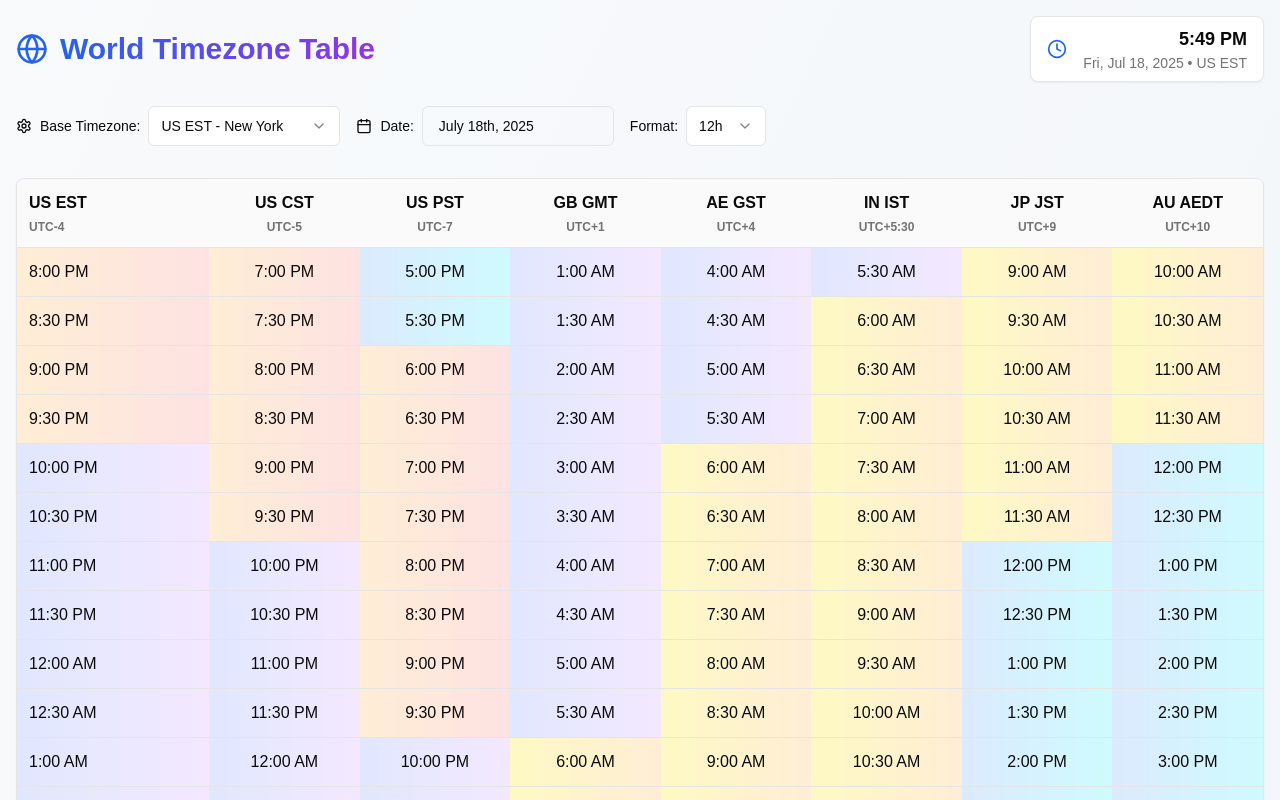
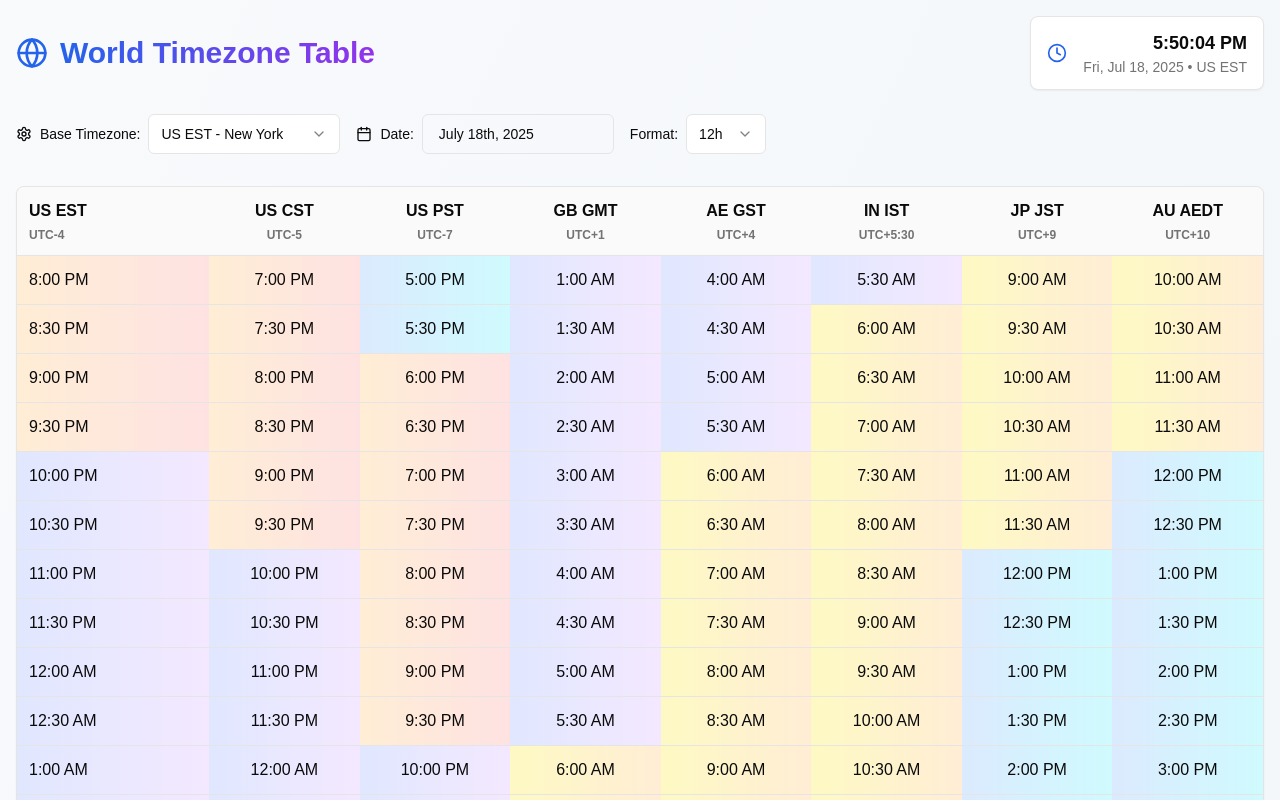
Before and after one commit to imyoga/world-timezone-table, a Next.js app: page / in a window 1280 px wide. Shown: the top 800 px of the page. Built offline with nearby package versions, Linux system fonts and the light colour scheme.

Commit message:
feat: Add second in timer

```diff
--- a/app/page.tsx
+++ b/app/page.tsx
@@ -1,6 +1,6 @@
 'use client'
 
-import { useState, useEffect } from 'react'
+import { useState } from 'react'
 import { Globe } from 'lucide-react'
 import { Card, CardContent } from '@/components/ui/card'
 import { TimezoneSelect } from '@/components/timezone-select'
@@ -11,6 +11,7 @@ import { TimezoneTableHeader } from '@/components/timezone-table-header'
 import { TimezoneTableBody } from '@/components/timezone-table-body'
 import { TimezoneModal } from '@/components/timezone-modal'
 import { useTimeRows, useCurrentRowIndex } from '@/hooks/use-time-rows'
+import { useClientTime } from '@/hooks/use-client-time'
 import { getTimezoneInfo, getTimeForTimezone } from '@/lib/timezone-utils'
 
 export default function WorldTimezoneTable() {
@@ -18,16 +19,9 @@ export default function WorldTimezoneTable() {
 	const [timeFormat, setTimeFormat] = useState<'12h' | '24h'>('12h')
 	const [selectedRow, setSelectedRow] = useState<number | null>(null)
 	const [selectedDate, setSelectedDate] = useState<Date>(new Date())
-	const [currentTime, setCurrentTime] = useState(new Date())
 	const [calendarOpen, setCalendarOpen] = useState(false)
 
-	// Update current time every minute
-	useEffect(() => {
-		const timer = setInterval(() => {
-			setCurrentTime(new Date())
-		}, 60000)
-		return () => clearInterval(timer)
-	}, [])
+	const { isClient, currentTime } = useClientTime()
 
 	const currentRowIndex = useCurrentRowIndex(currentTime, baseTimezone)
 	const timeRows = useTimeRows(
@@ -53,6 +47,10 @@ export default function WorldTimezoneTable() {
 		setCalendarOpen(open)
 	}
 
+	const handleTimeFormatToggle = () => {
+		setTimeFormat(timeFormat === '12h' ? '24h' : '12h')
+	}
+
 	return (
 		<div className='min-h-screen bg-gradient-to-br from-slate-50 to-slate-100 dark:from-slate-900 dark:to-slate-800 p-4'>
 			<div className='max-w-7xl mx-auto'>
@@ -71,6 +69,8 @@ export default function WorldTimezoneTable() {
 							baseTimezone={baseTimezone}
 							baseTimezoneInfo={baseTimezoneInfo}
 							timeFormat={timeFormat}
+							onTimeFormatToggle={handleTimeFormatToggle}
+							isClient={isClient}
 						/>
 					</div>
 
--- a/components/current-time-display.tsx
+++ b/components/current-time-display.tsx
@@ -11,6 +11,8 @@ interface CurrentTimeDisplayProps {
 	baseTimezone: string
 	baseTimezoneInfo: ExtendedTimezoneInfo
 	timeFormat: '12h' | '24h'
+	onTimeFormatToggle: () => void
+	isClient: boolean
 }
 
 export function CurrentTimeDisplay({
@@ -18,18 +20,49 @@ export function CurrentTimeDisplay({
 	baseTimezone,
 	baseTimezoneInfo,
 	timeFormat,
+	onTimeFormatToggle,
+	isClient,
 }: CurrentTimeDisplayProps) {
+	// Show loading state during hydration to avoid mismatch
+	if (!isClient) {
+		return (
+			<div className='flex items-center gap-4 bg-white dark:bg-slate-800 rounded-lg px-4 py-3 shadow-sm border hover:shadow-md transition-all duration-200 cursor-pointer group'>
+				<Clock className='h-5 w-5 text-blue-600 group-hover:text-blue-700 transition-colors' />
+				<div className='text-right'>
+					<p className='text-lg font-semibold group-hover:text-blue-600 transition-colors'>
+						--:--:--
+					</p>
+					<p className='text-sm text-muted-foreground group-hover:text-slate-600 dark:group-hover:text-slate-400 transition-colors'>
+						Loading...
+					</p>
+				</div>
+			</div>
+		)
+	}
+
 	return (
-		<div className='flex items-center gap-4 bg-white dark:bg-slate-800 rounded-lg px-4 py-2 shadow-sm border'>
-			<Clock className='h-5 w-5 text-blue-600' />
+		<div
+			className='flex items-center gap-4 bg-white dark:bg-slate-800 rounded-lg px-4 py-3 shadow-sm border hover:shadow-md transition-all duration-200 cursor-pointer group'
+			onClick={onTimeFormatToggle}
+			role='button'
+			tabIndex={0}
+			onKeyDown={(e) => {
+				if (e.key === 'Enter' || e.key === ' ') {
+					e.preventDefault()
+					onTimeFormatToggle()
+				}
+			}}
+		>
+			<Clock className='h-5 w-5 text-blue-600 group-hover:text-blue-700 transition-colors' />
 			<div className='text-right'>
-				<p className='text-lg font-semibold'>
+				<p className='text-lg font-semibold group-hover:text-blue-600 transition-colors'>
 					{formatTime(
 						getTimeForTimezone(currentTime, baseTimezone, new Date()),
-						timeFormat
+						timeFormat,
+						true
 					)}
 				</p>
-				<p className='text-sm text-muted-foreground'>
+				<p className='text-sm text-muted-foreground group-hover:text-slate-600 dark:group-hover:text-slate-400 transition-colors'>
 					{format(new Date(), 'EEE, MMM d, yyyy')} • {baseTimezoneInfo.country}{' '}
 					{baseTimezoneInfo.currentName}
 				</p>
--- /dev/null
+++ b/hooks/use-client-time.ts
@@ -0,0 +1,19 @@
+import { useState, useEffect } from 'react'
+
+export function useClientTime() {
+  const [isClient, setIsClient] = useState(false)
+  const [currentTime, setCurrentTime] = useState(new Date())
+
+  useEffect(() => {
+    setIsClient(true)
+    setCurrentTime(new Date())
+
+    const timer = setInterval(() => {
+      setCurrentTime(new Date())
+    }, 1000)
+
+    return () => clearInterval(timer)
+  }, [])
+
+  return { isClient, currentTime }
+}
--- a/lib/timezone-utils.ts
+++ b/lib/timezone-utils.ts
@@ -126,24 +126,26 @@ export const formatUTCOffset = (offset: number): string => {
   return `UTC${sign}${hours}:${minutes.toString().padStart(2, "0")}`
 }
 
-export const formatTime = (date: Date, format: "12h" | "24h"): string => {
+export const formatTime = (date: Date, format: "12h" | "24h", includeSeconds: boolean = false): string => {
   if (format === "24h") {
     return date.toLocaleTimeString("en-US", {
       hour: "2-digit",
       minute: "2-digit",
+      second: includeSeconds ? "2-digit" : undefined,
       hour12: false,
     })
   }
   return date.toLocaleTimeString("en-US", {
     hour: "numeric",
     minute: "2-digit",
+    second: includeSeconds ? "2-digit" : undefined,
     hour12: true,
   })
 }
 
 export const getTimeForTimezone = (baseTime: Date, timezone: string, selectedDate: Date): Date => {
   const selectedDateTime = new Date(selectedDate)
-  selectedDateTime.setHours(baseTime.getHours(), baseTime.getMinutes(), 0, 0)
+  selectedDateTime.setHours(baseTime.getHours(), baseTime.getMinutes(), baseTime.getSeconds(), 0)
   return new Date(selectedDateTime.toLocaleString("en-US", { timeZone: timezone }))
 }
 
```
